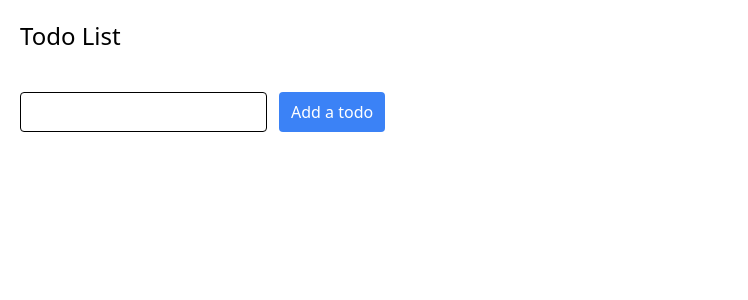
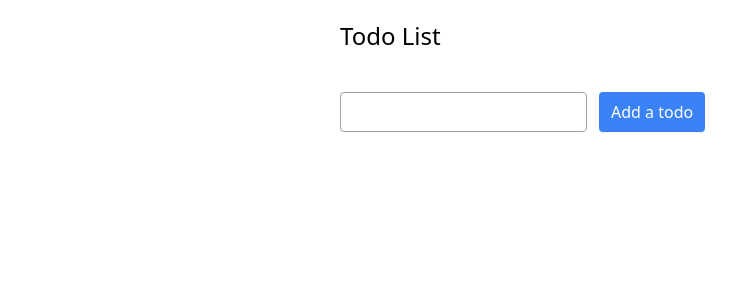
Before and after one commit to clmaxime/isitech-learn-todo, a React (Vite) app: page / in a window 1280 px wide. Shown: the top 300 px of the page, without its empty margins (0-748 px from the left). Built offline with nearby package versions, Linux system fonts and the light colour scheme.

Commit message:
feat: improve naming + UI + formatting

```diff
--- a/package.json
+++ b/package.json
@@ -7,7 +7,8 @@
     "dev": "vite --host",
     "build": "tsc -b && vite build",
     "lint": "eslint . --ext ts,tsx --report-unused-disable-directives --max-warnings 0",
-    "preview": "vite preview"
+    "preview": "vite preview",
+    "format": "prettier --write ./src --list-different"
   },
   "dependencies": {
     "react": "^18.3.1",
@@ -21,9 +22,12 @@
     "@vitejs/plugin-react": "^4.3.1",
     "autoprefixer": "^10.4.20",
     "eslint": "^8.57.0",
+    "eslint-config-prettier": "^9.1.0",
     "eslint-plugin-react-hooks": "^4.6.2",
     "eslint-plugin-react-refresh": "^0.4.7",
     "postcss": "^8.4.41",
+    "prettier": "^3.3.3",
+    "prettier-plugin-tailwindcss": "^0.6.5",
     "tailwindcss": "^3.4.7",
     "typescript": "^5.2.2",
     "vite": "^5.3.4"
--- a/src/App.tsx
+++ b/src/App.tsx
@@ -12,11 +12,11 @@ const App = () => {
   const [inputValue, setInputValue] = useState("");
   const [todos, setTodos] = useState<Array<Todo>>([]);
 
-  const handleInputChange: ChangeEventHandler<HTMLInputElement> = (e) => {
+  const updateInputValue: ChangeEventHandler<HTMLInputElement> = (e) => {
     setInputValue(e.target.value);
   };
 
-  const handleButtonClick = () => {
+  const addNewTodo = () => {
     const newTodosValue = [
       ...todos,
       {
@@ -31,8 +31,8 @@ const App = () => {
     console.log("todos", newTodosValue);
   };
 
-  const handleTodoChange = (
-    changedTodoIdx: number
+  const getTodoDoneToggler = (
+    changedTodoIdx: number,
   ): ChangeEventHandler<HTMLInputElement> => {
     return () => {
       const newTodosValue = todos.map((todo, idx) => ({
@@ -47,12 +47,12 @@ const App = () => {
   };
 
   return (
-    <main className="p-5 flex flex-col gap-5">
+    <main className="mx-auto flex max-w-screen-sm flex-col gap-5 p-5">
       <h1 className="text-2xl font-medium">Todo List</h1>
       <div className="flex flex-col gap-3">
         {todos.map((todo, index) => (
           <Todo
-            onCheckboxChange={handleTodoChange(index)}
+            onCheckboxChange={getTodoDoneToggler(index)}
             title={todo.title}
             done={todo.done}
             key={`${todo.title}-${index}`}
@@ -60,8 +60,8 @@ const App = () => {
         ))}
       </div>
       <div className="flex items-center gap-3">
-        <Input onChange={handleInputChange} value={inputValue} />
-        <Button onClick={handleButtonClick}>Add a todo</Button>
+        <Input onChange={updateInputValue} value={inputValue} />
+        <Button onClick={addNewTodo}>Add a todo</Button>
       </div>
     </main>
   );
--- a/src/components/Button.tsx
+++ b/src/components/Button.tsx
@@ -7,7 +7,7 @@ export const Button: FC<Props> = (props) => {
 
   return (
     <button
-      className="bg-blue-500 rounded p-3 leading-none text-white text-base"
+      className="rounded bg-blue-500 p-3 text-base leading-none text-white shadow-sm"
       onClick={onClick}
     >
       {children}
--- a/src/components/Input.tsx
+++ b/src/components/Input.tsx
@@ -10,7 +10,7 @@ export const Input: FC<Props> = (props) => {
 
   return (
     <input
-      className="outline outline-1 outline-black -outline-offset-1 rounded text-base p-2"
+      className="rounded p-2 text-base outline outline-1 -outline-offset-1 outline-gray-400"
       type="text"
       onChange={onChange}
       value={value}
--- a/src/components/Todo.tsx
+++ b/src/components/Todo.tsx
@@ -11,7 +11,7 @@ export const Todo: FC<Props> = (props) => {
   const { title, done, onCheckboxChange } = props;
 
   return (
-    <div className="flex items-center border border-gray-300 p-3 justify-between rounded">
+    <div className="flex items-center justify-between rounded border border-gray-300 p-3">
       <p className="mr-2">{title}</p>
       <Checkbox checked={done} onChange={onCheckboxChange} />
     </div>
```
Also changed, not shown: src/main.tsx (+6 -6 lines), .eslintrc.cjs, 2 other files (tests, documents, lock files or other folders).
